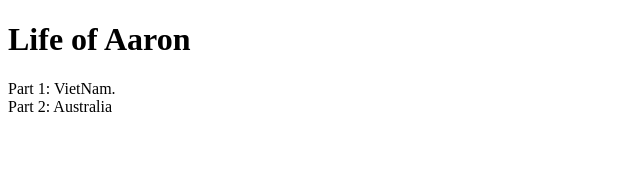
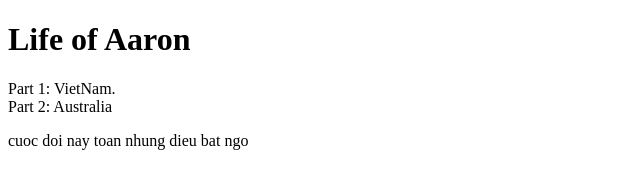
Before and after one commit to Aaron2385/demo, a plain HTML site: page index.html in a window 1280 px wide. Shown: the whole page, without its empty margins (0-640 px from the left). Drawn offline with Linux system fonts and the light colour scheme.

Commit message:
sua file

```diff
--- a/index.html
+++ b/index.html
@@ -5,6 +5,7 @@
 <h1>Life of Aaron</h1>
 
 <p>Part 1: VietNam.<br>Part 2: Australia</p>
+<p> cuoc doi nay toan nhung dieu bat ngo</p>
 
 </body>
 </html>
```
Also changed, not shown: about.html (deleted, +0 -1 lines).
